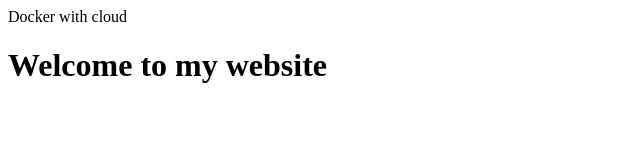
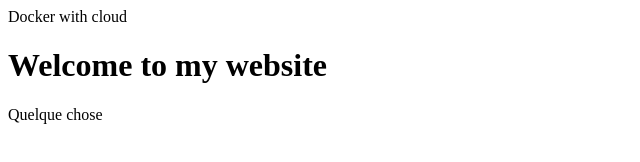
Before and after one commit to N4212/docker_with_cloud, a plain HTML site: page index.html in a window 1280 px wide. Shown: the whole page, without its empty margins (0-640 px from the left). Drawn offline with Linux system fonts and the light colour scheme.

Commit message:
Deploy V3

```diff
--- a/index.html
+++ b/index.html
@@ -4,5 +4,6 @@
     </head>
     <body>
         <h1>Welcome to my website</h1>
+        <p>Quelque chose</p>
     </body>
 </html>
```
